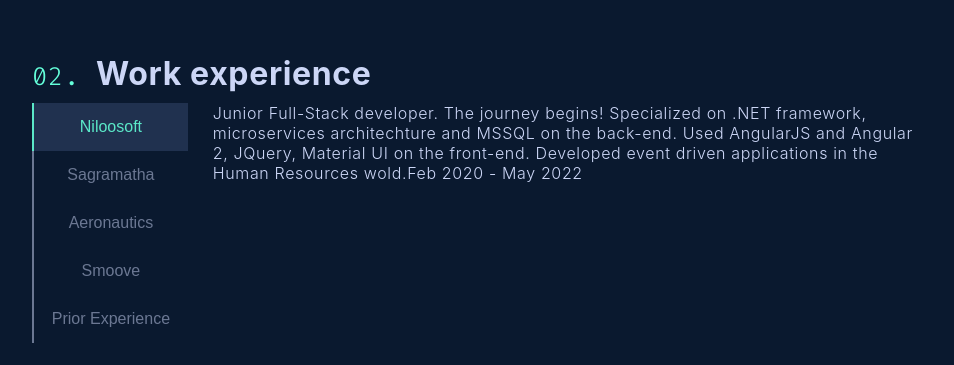
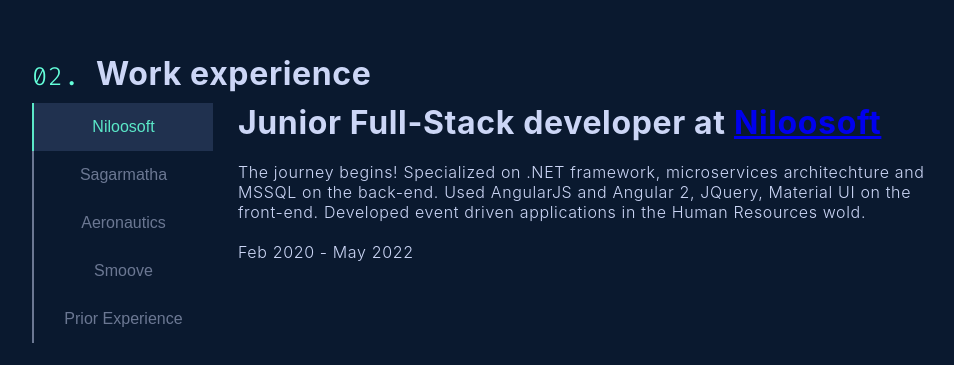
Before and after one commit to dshivrin/Portfolio, a React (Create React App) app: page / in a window 1280 px wide. Shown: the part 1405-1770 px from the top of the page, without its empty margins (158-1112 px from the left). Built offline with nearby package versions, Linux system fonts and the light colour scheme; a web font is replaced by a local one.

Commit message:
Experience

```diff
--- a/src/Components/Experience/Experience.tsx
+++ b/src/Components/Experience/Experience.tsx
@@ -1,7 +1,6 @@
 import Title from "../Title/Title";
 import { Container } from "./../StyledComponents/Container";
 import styled from "styled-components";
-
 import { useState, useEffect } from "react";
 //TODO: build a dedicated hook to fetch data from json file
 import data from "../../Data/data.json";
@@ -36,10 +35,7 @@
   const OnTitleClick = (event: any): void => {
     const selectedSectionId = event.target.id;
     const selectedWP = workplaces.find((w) => w.id == selectedSectionId);
-    if (!selectedWP) {
-      console.log("something went terribly wrong: ", selectedSectionId);
-      return;
-    }
+
     const newState = workplaces.map((wp) => {
       if (wp.id != +selectedSectionId) wp.selected = false;
       else wp.selected = true;
@@ -48,8 +44,6 @@
 
     setSelectedWorkPlace(selectedWP);
     setWorkplaces(newState);
-    console.log("newState");
-    console.table(newState);
   };
 
   return (
--- /dev/null
+++ b/src/Components/Experience/Switchable/Date-range/Date-range.tsx
@@ -0,0 +1,14 @@
+import { ExperienceProps } from "Core/types";
+
+//todo: change to actual dates
+const DateRange = (props: ExperienceProps) =>{
+const {workplace} = props;
+
+    return (
+        <div>
+            <span>{workplace.dates}</span>
+        </div>
+    );
+}
+
+export default DateRange;
--- a/src/Components/Experience/Switchable/ExperienceContent.tsx
+++ b/src/Components/Experience/Switchable/ExperienceContent.tsx
@@ -1,15 +1,18 @@
-import { ExperienceContentProps } from "../../../Core/types";
+import { ExperienceContentProps, Workplace } from "Core/types";
+import DateRange from "./Date-range/Date-range";
+import Position from "./Position/Position";
 
 //todo: investigate why the type returns undefined sometimes
 const ExperienceContent = (props: any) => {
-  const workplace = props.selectedWorkplace;
+  const workplace = props.selectedWorkplace as Workplace;
+  console.log(workplace);
   return (
-    <div className="content-container">
-      <p id={workplace.name}>
-        <span className="job-title">{workplace.position}</span>{" "}
-        {workplace.description}
-        <span>{workplace.dates}</span>
-      </p>
+    <div id={workplace.name} className="content-container">
+      <Position workplace={workplace} />
+      <br />
+      <p>{workplace.description}</p>
+      <br />
+      <DateRange workplace={workplace} />
     </div>
   );
 };
--- /dev/null
+++ b/src/Components/Experience/Switchable/Position/Position.tsx
@@ -0,0 +1,13 @@
+import { PositionProps } from "Core/types";
+
+const Position = (props: PositionProps) => {
+  const { workplace } = props;
+
+  return (
+    <h1>
+      {workplace.position} at <a href={workplace.website}>{workplace.name}</a>
+    </h1>
+  );
+};
+
+export default Position;
--- a/src/Data/data.json
+++ b/src/Data/data.json
@@ -3,25 +3,31 @@
     {
       "id": 0,
       "name": "Niloosoft",
-      "position": "Junior Full-Stack developer.",
+      "position": "Junior Full-Stack developer",
       "dates": "Feb 2020 - May 2022",
       "description": "The journey begins! Specialized on .NET framework, microservices architechture and MSSQL on the back-end. Used AngularJS and Angular 2, JQuery, Material UI on the front-end. Developed event driven applications in the Human Resources wold.",
+      "bullets":[],
+      "website": "https://www.niloosoft.com/?lang=en",
       "selected": true
     },
     {
       "id": 1,
-      "name": "Sagramatha",
-      "position": "MEAN Stack developer.",
+      "name": "Sagarmatha",
+      "position": "MEAN Stack developer",
       "dates": "March 2018 - August 2018",
-      "description": "I gladlytook the opportunity to go all-in with JavaScript! Node.js, express.js, Angular 2+, MongoDB and MSSQL. With this well established big-data company I was developing a coupons managment system for large retailers mainly in the U.S.",
+      "description": "I gladlytook the opportunity to go all-in with JavaScript with an very interesting Big Data company! Node.js, express.js, Angular 2+, MongoDB and MSSQL. With this well established big-data company I was developing a coupons managment system for large retailers mainly in the U.S.",
+      "bullets":[],
+      "website": "https://www.sag121.com/",
       "selected": false
     },
     {
       "id": 2,
       "name": "Aeronautics",
-      "position": "C# Software developer.",
+      "position": "C# Software developer",
       "dates": "August 2018 - Jan 2020",
       "description": "I took a chalange outside of web-development world with a defence contractor. Maintained an AngularJS generator application and took part in developing the company's next flight simulator.",
+      "bullets":[],
+      "website": "https://aeronautics-sys.com/",
       "selected": false
     },
     {
@@ -30,6 +36,8 @@
       "position": "Junior Full-Stack developer",
       "dates": "Feb 2020 - May 2022",
       "description": "Moved to my next challange and joined an amazing company in the Marketing and Automation world. This time mastering ReactJS, and",
+      "bullets":[],
+      "website": "https://www.smoove.io/",
       "selected": false
     },
     {
@@ -38,6 +46,8 @@
       "position": "",
       "dates": "Apr 2010 - Aug 2014",
       "description": " Prior to software development I was the best tech support engineer you can find. I have worked in local ISP support center, soon to become a senior support engineer, then shift manager and evetually tech support team lead. <br/>  As a result I have a wide understanding of networking, routing and managment skills.",
+      "bullets":[],
+      "website": "https://www.smoove.io/",
       "selected": false
     }
   ]
```
Also changed, not shown: src/Core/types.ts (+10 -1 lines), src/Components/Experience/Switchable/Position/Position.scss (added).
